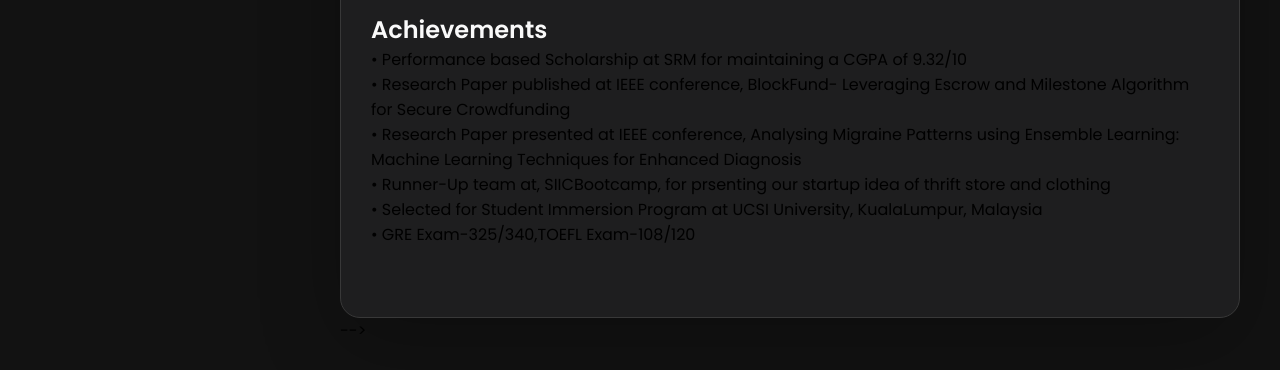
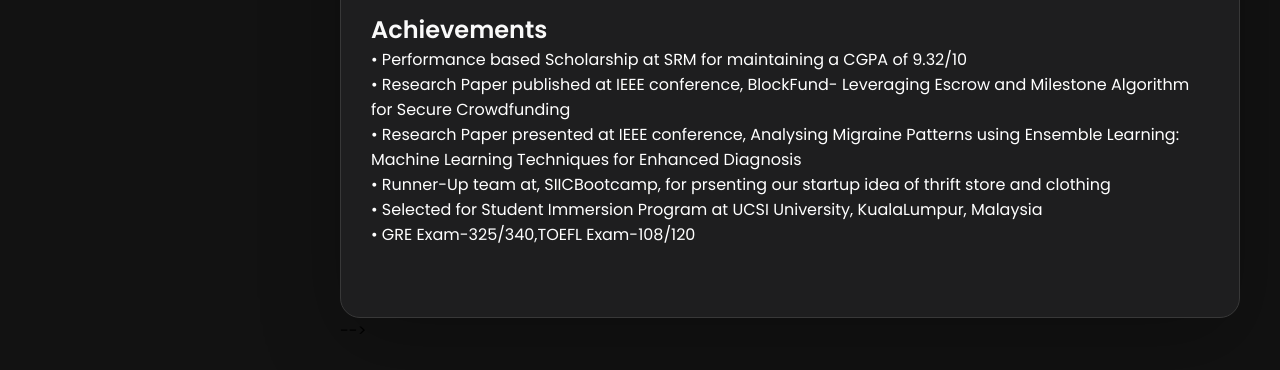
Before and after one commit to Aditya10CR7/vcard-portfolio, a plain HTML site: page index.html in a window 1280 px wide. Shown: the part 1016-1386 px from the top of the page. Drawn offline with nearby package versions, Linux system fonts and the light colour scheme.

Commit message:
Update index.html

```diff
--- a/index.html
+++ b/index.html
@@ -464,7 +464,7 @@
 
           <section class="clients">
             <h3 class="h3 clients-title">Achievements</h3>
-            <p style="text-color: white">
+            <p style="color: white;">
               • Performance based Scholarship at SRM for maintaining a CGPA of
               9.32/10
               <br />
```
